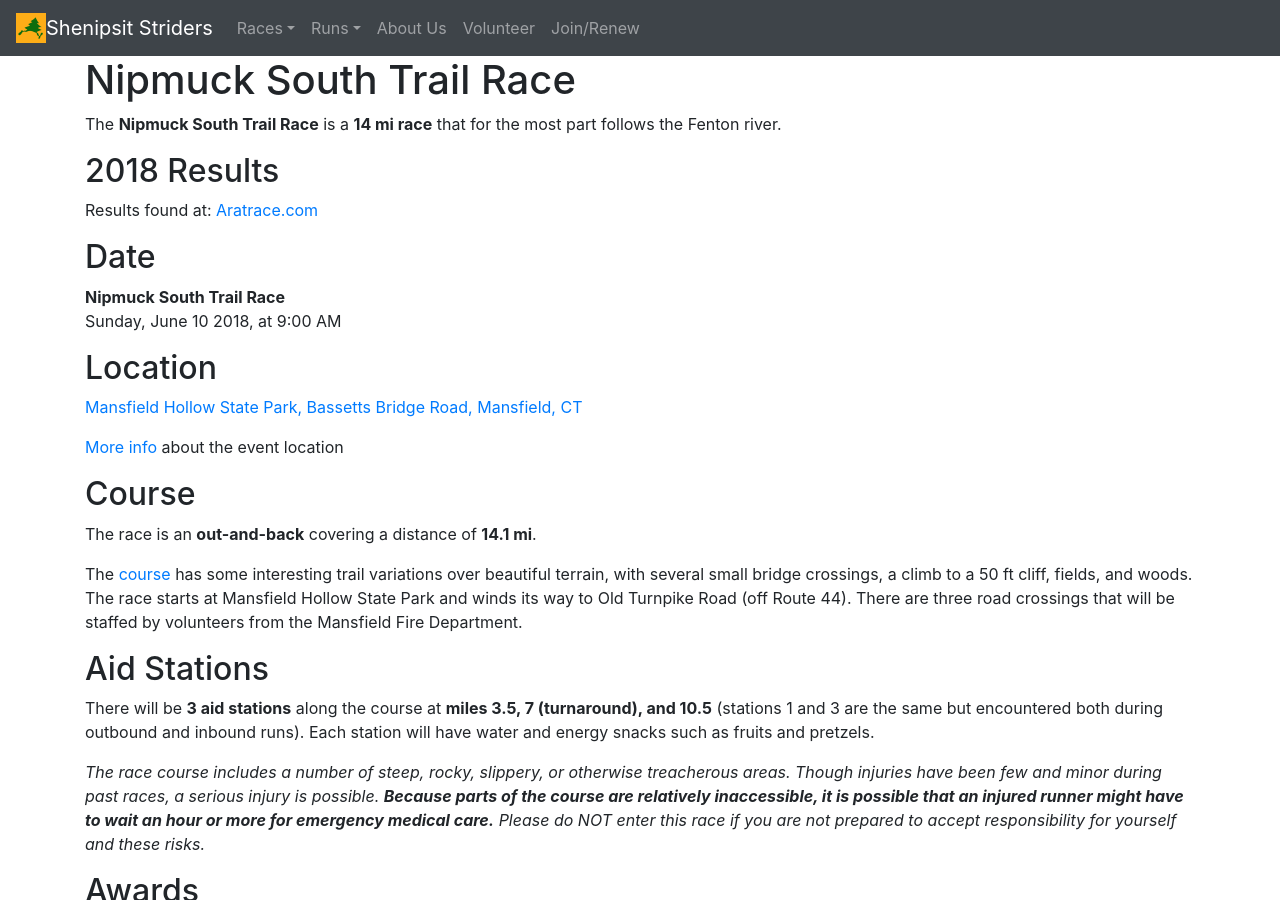
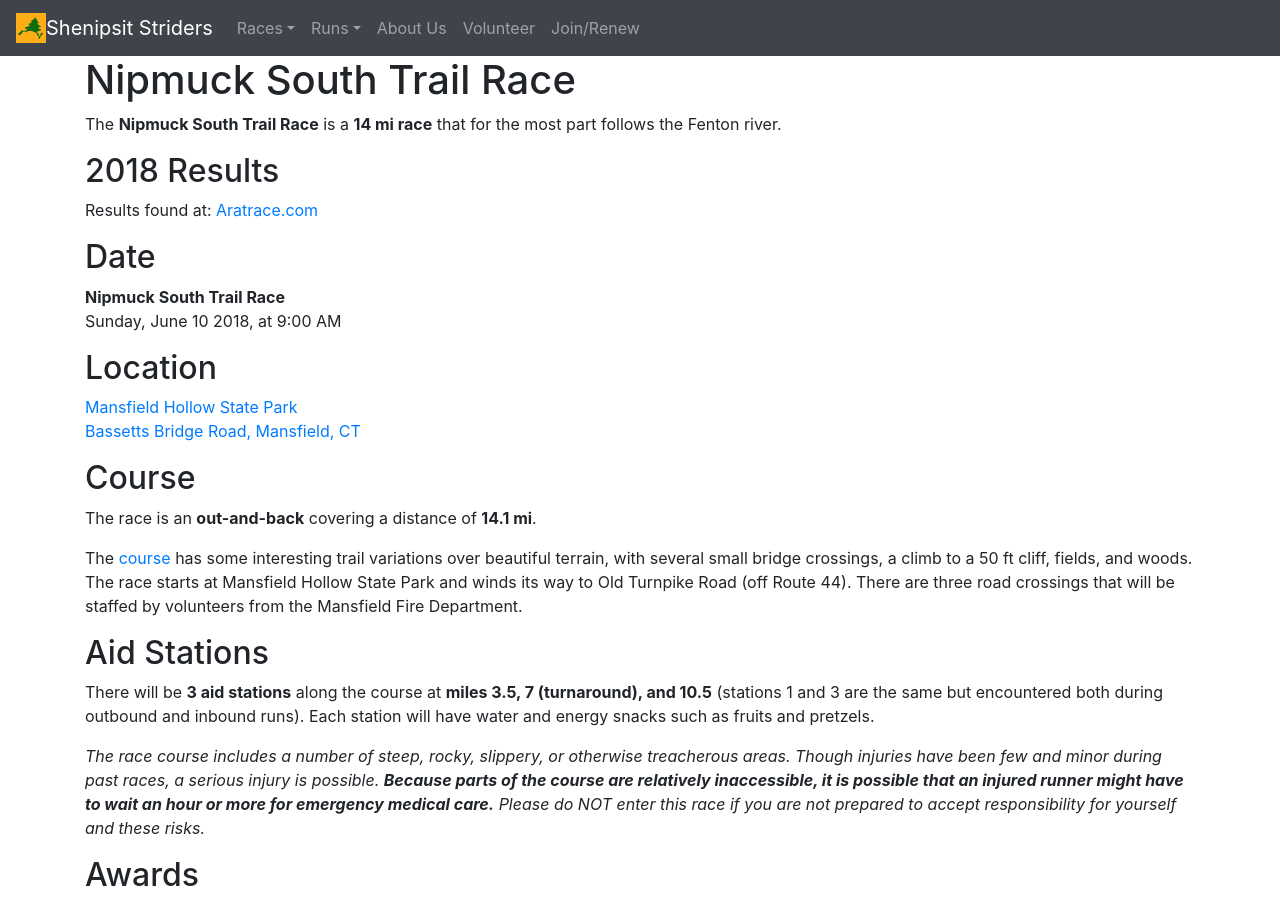
Before and after one commit to ShenipsitStriders/ShenipsitStriders.github.io, a Jekyll site: the page built from _club-races/nipmuck-south-trail-race.md, in a window 1280 px wide and 900 px high. Built offline with Jekyll 4.4.1, drawn with Linux system fonts in a browser that asks for light colours.

Commit message:
Update event layout. Update club-races
event layout updated:
Added location details
Refactored for cleanliness of both event.html layout as well as generated HTML output

Updated races in club-races collection to use updated location details

```diff
--- a/_club-races/nipmuck-south-trail-race.md
+++ b/_club-races/nipmuck-south-trail-race.md
@@ -7,9 +7,10 @@
     date: "2018-06-10T09:00:00-04:00"
 image: nipmucksouthgroup.jpg
 location:
-  - address: Mansfield Hollow State Park, Bassetts Bridge Road, Mansfield, CT
+  - address: Bassetts Bridge Road, Mansfield, CT
     map: https://goo.gl/maps/td1kBJcJJFu
-    website: http://www.ct.gov/deep/mansfieldhollow
+    name: Mansfield Hollow State Park
+    location_url: http://www.ct.gov/deep/mansfieldhollow
 registration:
   - url: http://ultrasignup.com/register.aspx?did=51006
     add_info: |
--- a/_layouts/event.html
+++ b/_layouts/event.html
@@ -4,10 +4,11 @@
 
 <section class="container">
 
-<h1>{{ page.title }}</h1>
+<h1 id="{{ page.title | slugify }}">{{ page.title }}</h1>
 {% if page.meta %}
   {{ page.meta | slice: 0, 164 | markdownify }}
-{% endif %}
+{%- endif -%}
+
 
 {% if page.results %}
   {%- capture resultsurl -%}
@@ -17,51 +18,69 @@
   {%- capture event_year -%}
     {{ page.event[0].date | date:"%Y" }}
   {%- endcapture -%}
+
   {%- capture results_year -%}
     {{ page.results[0].year | plus:0 }}
   {%- endcapture -%}
+
   {% if results_year >= event_year %}
 <h2>{{ page.results[0].year }} Results</h2>
-    <p>Results found at: <a href="{{ page.results[0].url }}" target="_blank" title="{{ page.title }} Results">{%- include convert_url_to_pagename.txt page_url= resultsurl -%}</a></p>
-  {% endif %}
+  <p>Results found at:
+      <a href="{{ page.results[0].url }}" target="_blank" title="{{ page.title }} Results">
+          {%- include convert_url_to_pagename.txt page_url= resultsurl -%}</a></p>
+  {%- endif -%}
 {% endif %}
 
-<h2>Date</h2>
+
+<h2 id="date">Date</h2>
 <dl>
   {% for event in page.event %}
-  {% capture hh_mm %}
+    {%- capture hh_mm -%}
       {{ event.date | date:"%R" }}
-  {% endcapture %}
+    {%- endcapture -%}
     <dt>{{ event.name }}</dt>
-<dd><time datetime="{{ event.date }}">{{ event.date | date:"%A, %B %e %Y" }}{% unless hh_mm contains '00:00' %}{{ event.date | date:", at%l:%M %p" }}{% endunless %}</time></dd>
+      <dd><time datetime="{{ event.date }}">{{ event.date | date:"%A, %B %e %Y" }}
+    {%- unless hh_mm contains '00:00' -%}
+      {{ event.date | date:", at%l:%M %p" }}
+    {%- endunless -%}</time></dd>
   {% endfor %}
 </dl>
 
+
 {% if page.location %}
-<h2>Location</h2>
-<p><a href="{{ page.location[0].map }}" target="_blank">{{ page.location[0].address }}</a></p>
-  {% if page.location[0].website %}
-<p><a href="{{ page.location[0].website }}" target="_blank">More info</a> about the event location</p>
+<h2 id="location">Location</h2>
+  <p>
+  {%- if page.location[0].name -%}
+    {%- if page.location[0].location_url -%}
+      <a href="{{ page.location[0].location_url }}" target="_blank">
+    {%- endif -%}
+    {{ page.location[0].name }}
+    {%- if page.location[0].location_url -%}
+      </a>
+    {%- endif -%}
+    <br />
   {% endif %}
+    <a href="{{ page.location[0].map }}" target="_blank">{{ page.location[0].address }}</a></p>
 {% endif %}
+
 
 {{ content }}
 
+
 {% if page.registration %}
-
   {%- capture regurl -%}
     {{ page.registration[0].url }}
   {%- endcapture -%}
 
-  <h2>Registration</h2>
+  <h2 id="registration">Registration</h2>
   <p>Register online at
       <a href="{{ page.registration[0].url }}" target="_blank">{%- include convert_url_to_pagename.txt page_url= regurl -%}</a></p>
 
   {% if page.registration[0].add_info %}
     {{ page.registration[0].add_info | markdownify }}
+  {%- endif -%}
 {% endif %}
 
-{% endif %}
 
 {% if page.results %}
   {%- capture resultsurl -%}
@@ -71,23 +90,29 @@
   {%- capture event_year -%}
     {{ page.event[0].date | date:"%Y" }}
   {%- endcapture -%}
+
   {%- capture results_year -%}
     {{ page.results[0].year | plus:0 }}
   {%- endcapture -%}
+
   {% if results_year < event_year %}
 <h2>{{ page.results[0].year }} Results</h2>
-    <p>Results found at: <a href="{{ page.results[0].url }}" target="_blank" title="{{ page.title }} Results">{%- include convert_url_to_pagename.txt page_url= resultsurl -%}</a></p>
-  {% endif %}
+  <p>Results found at:
+      <a href="{{ page.results[0].url }}" target="_blank" title="{{ page.title }} Results">
+          {%- include convert_url_to_pagename.txt page_url= resultsurl -%}</a></p>
+  {%- endif -%}
 {% endif %}
 
+
 {% if page.race_director %}
-<h2>Race Director</h2>
+<h2 id="race-director">Race Director</h2>
 <dl>
   <dt>{{ page.race_director[0].name }}</dt>
     <dd><a href="mailto:{{ page.race_director[0].email }}">{{ page.race_director[0].email }}</a></dd>
-    {%- if page.race_director[0].phone -%}
+    {% if page.race_director[0].phone %}
     <dd><a href="tel:{{ page.race_director[0].phone }}">{{ page.race_director[0].phone }}</a></dd>
-    {%- endif -%}
+    {% endif %}
 </dl>
 {% endif %}
+
 </section>
```
Also changed, not shown: _club-races/bolton-summer-xc-series.md (+2 -1 lines), _club-races/event_template.md (+5 -3 lines), _club-races/soapstone-mountain-trail-races.md (+3 -1 lines). Lines whose indentation alone changed are shown as unchanged.
